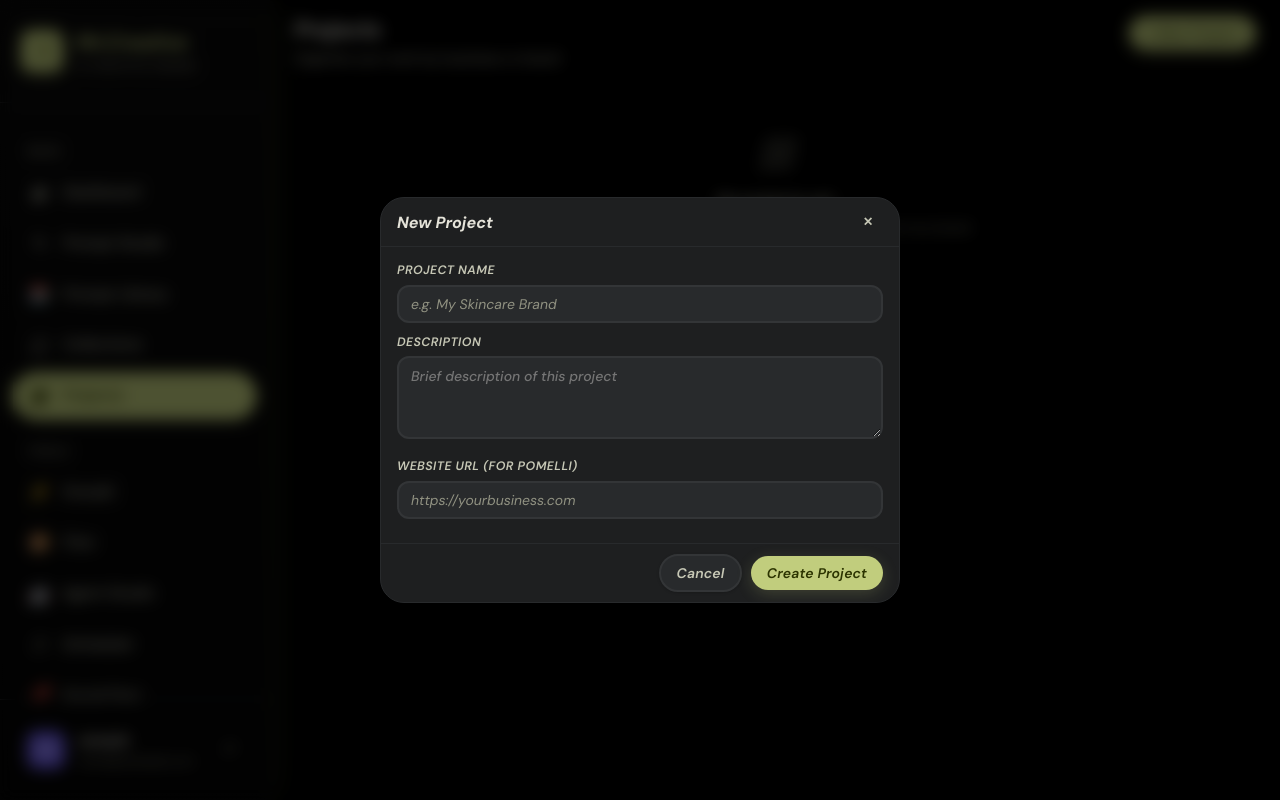
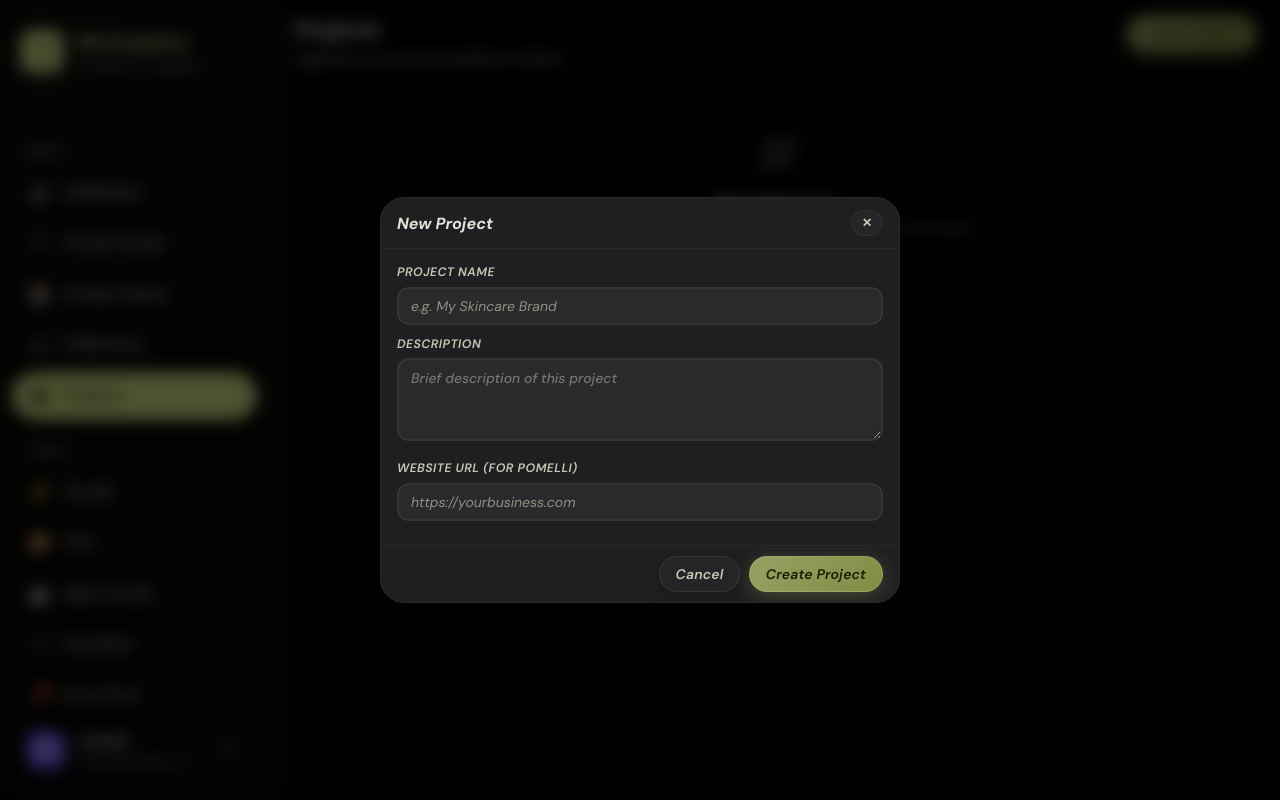
Before and after one commit to manthanproject/Mr.Creative, a Flask app: page /projects/ in a window 1280 px wide, after a click on "+ New Project". Run offline with Flask 3, Linux system fonts and the light colour scheme; the visitor is signed in with stand-in values (Sample User, id 1); data that the repository does not hold is empty.

Commit message:
feat: glassmorphism effect on all buttons - blur, transparency, glow

```diff
--- a/static/css/style.css
+++ b/static/css/style.css
@@ -434,16 +434,18 @@
 }
 
 .btn-primary {
-    background: #c1cd7d;
-    background-size: 200% 200%;
-    color: #2c3400;
-    box-shadow: var(--shadow-accent);
+    background: linear-gradient(135deg, rgba(193,205,125,0.75), rgba(160,180,80,0.75));
+    backdrop-filter: blur(16px);
+    -webkit-backdrop-filter: blur(16px);
+    color: #1a1d00;
+    box-shadow: 0 4px 20px rgba(193,205,125,0.25);
+    border: 1px solid rgba(193,205,125,0.3);
 }
 
 .btn-primary:hover {
     transform: translateY(-2px);
-    box-shadow: 0 12px 40px rgba(193, 205, 125, 0.4);
-    background-position: right center;
+    box-shadow: 0 8px 32px rgba(193,205,125,0.45);
+    background: linear-gradient(135deg, rgba(193,205,125,0.9), rgba(160,180,80,0.9));
 }
 
 .btn-primary:active {
@@ -451,50 +453,62 @@
 }
 
 .btn-secondary {
-    background: #282a2c;
+    background: rgba(40,42,44,0.6);
+    backdrop-filter: blur(16px);
+    -webkit-backdrop-filter: blur(16px);
     color: #c7c8b6;
-    border: 2px solid #333537;
-    box-shadow: var(--shadow-sm);
+    border: 1px solid rgba(255,255,255,0.08);
+    box-shadow: 0 4px 16px rgba(0,0,0,0.2);
 }
 
 .btn-secondary:hover {
-    border-color: var(--accent-light);
-    box-shadow: var(--shadow-md);
+    border-color: rgba(193,205,125,0.3);
+    box-shadow: 0 8px 24px rgba(0,0,0,0.3);
     transform: translateY(-1px);
-    background: var(--bg-hover);
+    background: rgba(50,52,54,0.8);
 }
 
 .btn-ghost {
-    background: transparent;
+    background: rgba(255,255,255,0.03);
+    backdrop-filter: blur(8px);
+    -webkit-backdrop-filter: blur(8px);
     color: #c7c8b6;
     padding: 0.5rem 0.75rem;
+    border: 1px solid rgba(255,255,255,0.05);
 }
 
 .btn-ghost:hover {
-    background: #333537;
+    background: rgba(255,255,255,0.08);
+    border-color: rgba(193,205,125,0.2);
     color: var(--accent);
 }
 
 .btn-danger {
-    background: linear-gradient(135deg, #f87171, #ef4444);
+    background: linear-gradient(135deg, rgba(248,113,113,0.7), rgba(239,68,68,0.7));
+    backdrop-filter: blur(16px);
+    -webkit-backdrop-filter: blur(16px);
     color: white;
-    box-shadow: 0 4px 16px rgba(248, 113, 113, 0.25);
+    box-shadow: 0 4px 16px rgba(248,113,113,0.2);
+    border: 1px solid rgba(248,113,113,0.3);
 }
 
 .btn-danger:hover {
     transform: translateY(-2px);
-    box-shadow: 0 8px 25px rgba(248, 113, 113, 0.35);
+    box-shadow: 0 8px 25px rgba(248,113,113,0.4);
+    background: linear-gradient(135deg, rgba(248,113,113,0.9), rgba(239,68,68,0.9));
 }
 
 .btn-danger-outline {
-    background: transparent;
+    background: rgba(248,113,113,0.05);
+    backdrop-filter: blur(8px);
+    -webkit-backdrop-filter: blur(8px);
     color: var(--danger);
-    border: 2px solid rgba(248, 113, 113, 0.3);
+    border: 1px solid rgba(248,113,113,0.2);
 }
 
 .btn-danger-outline:hover {
-    background: var(--danger-bg);
-    border-color: var(--danger);
+    background: rgba(248,113,113,0.12);
+    border-color: rgba(248,113,113,0.5);
 }
 
 .btn-full {
```
